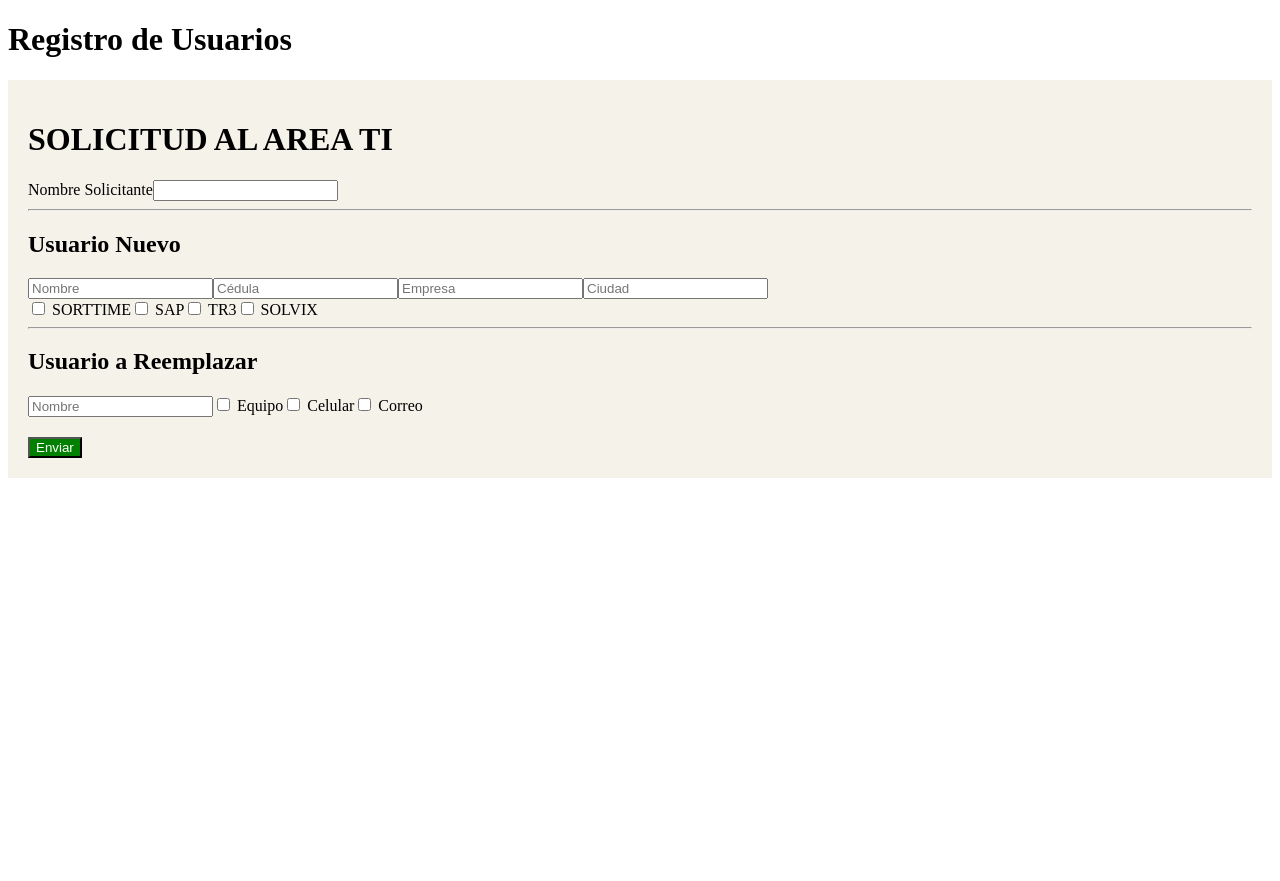
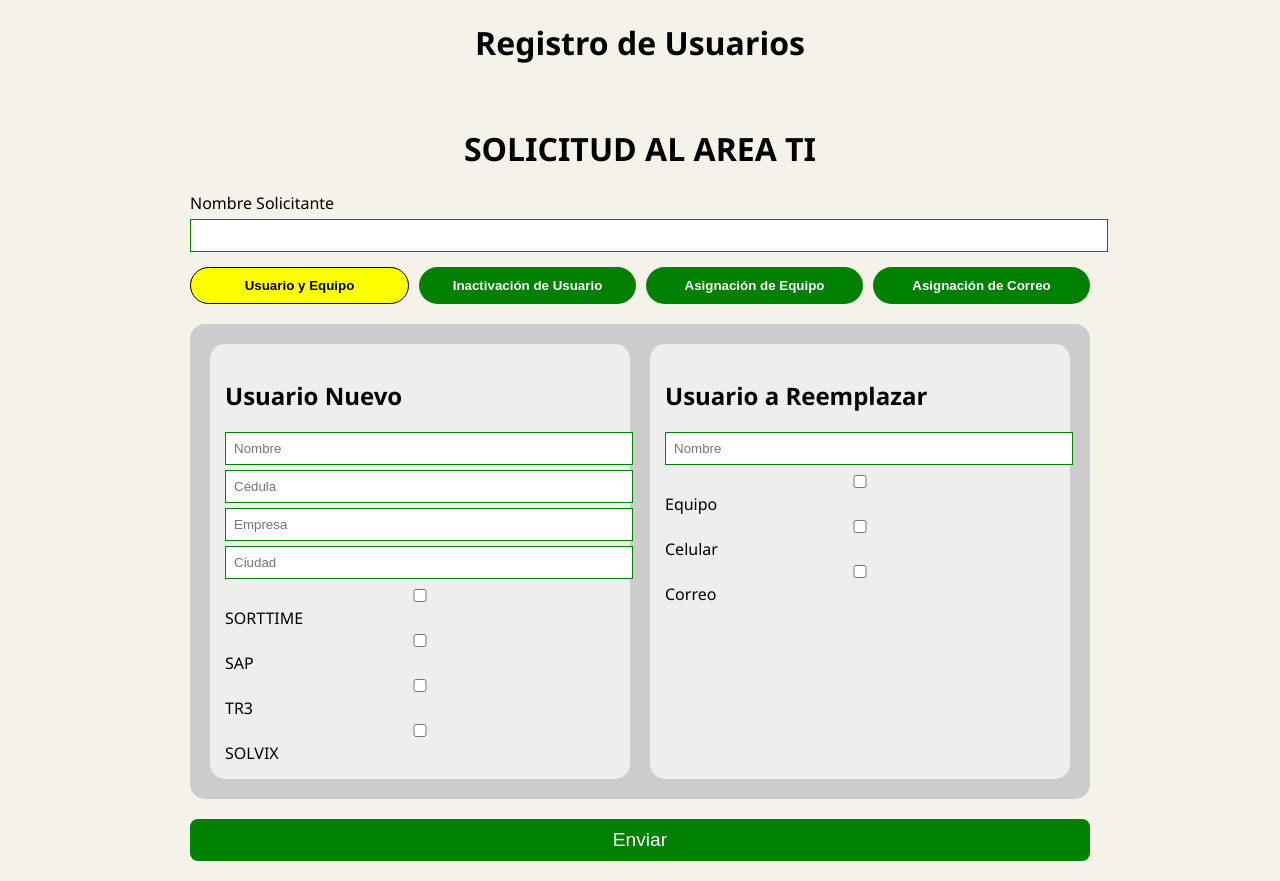
Before and after one commit to CamiloGs-univalle/DesarrolloTI, a React (Vite) app: page / in a window 1280 px wide. Before the commit the page ends 800 px from the top, so only its background shows below. Built offline with nearby package versions, Linux system fonts and the light colour scheme.

Commit message:
formulario

```diff
--- a/src/App.jsx
+++ b/src/App.jsx
@@ -1,4 +1,4 @@
-import Formulario from "./components/Formulario";
+import Formulario from "./components/Formulario/Formulario";
 
 
 function App() {
--- a/src/components/Formulario.jsx
+++ /dev/null
@@ -1,132 +0,0 @@
-import { useState } from "react";
-import { guardarUsuario } from "../controllers/userController";
-
-export default function Formulario() {
-  const [formData, setFormData] = useState({
-    solicitante: "",
-    nombreNuevo: "",
-    cedulaNuevo: "",
-    empresa: "",
-    ciudad: "",
-    sistemas: {
-      sorttime: false,
-      sap: false,
-      tr3: false,
-      solvix: false,
-    },
-    nombreReemplazo: "",
-    equipo: false,
-    celular: false,
-    correo: false,
-  });
-
-  const handleChange = (e) => {
-    const { name, value, type, checked } = e.target;
-    if (["sorttime", "sap", "tr3", "solvix"].includes(name)) {
-      setFormData((prev) => ({
-        ...prev,
-        sistemas: {
-          ...prev.sistemas,
-          [name]: checked,
-        },
-      }));
-    } else if (["equipo", "celular", "correo"].includes(name)) {
-      setFormData((prev) => ({
-        ...prev,
-        [name]: checked,
-      }));
-    } else {
-      setFormData((prev) => ({
-        ...prev,
-        [name]: value,
-      }));
-    }
-  };
-
-  const handleSubmit = async (e) => {
-    e.preventDefault();
-    await guardarUsuario(formData);
-    alert("✅ Solicitud enviada correctamente");
-    setFormData({
-      solicitante: "",
-      nombreNuevo: "",
-      cedulaNuevo: "",
-      empresa: "",
-      ciudad: "",
-      sistemas: { sorttime: false, sap: false, tr3: false, solvix: false },
-      nombreReemplazo: "",
-      equipo: false,
-      celular: false,
-      correo: false,
-    });
-  };
-
-  return (
-    <form onSubmit={handleSubmit} style={{ padding: "20px", backgroundColor: "#f5f2e9" }}>
-      <h1>SOLICITUD AL AREA TI</h1>
-
-      <label>Nombre Solicitante</label>
-      <input
-        name="solicitante"
-        value={formData.solicitante}
-        onChange={handleChange}
-        required
-      />
-
-      <hr />
-      <h2>Usuario Nuevo</h2>
-      <input
-        name="nombreNuevo"
-        placeholder="Nombre"
-        value={formData.nombreNuevo}
-        onChange={handleChange}
-        required
-      />
-      <input
-        name="cedulaNuevo"
-        placeholder="Cédula"
-        value={formData.cedulaNuevo}
-        onChange={handleChange}
-        required
-      />
-      <input
-        name="empresa"
-        placeholder="Empresa"
-        value={formData.empresa}
-        onChange={handleChange}
-        required
-      />
-      <input
-        name="ciudad"
-        placeholder="Ciudad"
-        value={formData.ciudad}
-        onChange={handleChange}
-        required
-      />
-
-      <div>
-        <label><input type="checkbox" name="sorttime" checked={formData.sistemas.sorttime} onChange={handleChange} /> SORTTIME</label>
-        <label><input type="checkbox" name="sap" checked={formData.sistemas.sap} onChange={handleChange} /> SAP</label>
-        <label><input type="checkbox" name="tr3" checked={formData.sistemas.tr3} onChange={handleChange} /> TR3</label>
-        <label><input type="checkbox" name="solvix" checked={formData.sistemas.solvix} onChange={handleChange} /> SOLVIX</label>
-      </div>
-
-      <hr />
-      <h2>Usuario a Reemplazar</h2>
-      <input
-        name="nombreReemplazo"
-        placeholder="Nombre"
-        value={formData.nombreReemplazo}
-        onChange={handleChange}
-      />
-      <label><input type="checkbox" name="equipo" checked={formData.equipo} onChange={handleChange} /> Equipo</label>
-      <label><input type="checkbox" name="celular" checked={formData.celular} onChange={handleChange} /> Celular</label>
-      <label><input type="checkbox" name="correo" checked={formData.correo} onChange={handleChange} /> Correo</label>
-
-      <br />
-      <button type="submit" style={{ marginTop: "20px", backgroundColor: "green", color: "white" }}>
-        Enviar
-      </button>
-    </form>
-  );
-}
--- /dev/null
+++ b/src/components/Formulario/Formulario.css
@@ -0,0 +1,87 @@
+body {
+  font-family: "Segoe UI", sans-serif;
+  background-color: #f5f2e9;
+  margin: 0;
+}
+
+.formulario-ti {
+  padding: 20px;
+  max-width: 900px;
+  margin: auto;
+}
+
+h1 {
+  text-align: center;
+  font-size: 2rem;
+}
+
+.campo {
+  margin-bottom: 15px;
+}
+
+input[type="text"],
+input[type="number"],
+input {
+  display: block;
+  margin: 5px 0;
+  padding: 8px;
+  width: 100%;
+  border: 1px solid green;
+}
+
+.botones {
+  display: flex;
+  gap: 10px;
+  margin-bottom: 20px;
+}
+
+.btn,
+.btn-am {
+  flex: 1;
+  padding: 10px;
+  border-radius: 25px;
+  font-weight: bold;
+  border: none;
+}
+
+.btn {
+  background-color: green;
+  color: white;
+}
+
+.btn-am {
+  background-color: yellow;
+  border: 1px solid black;
+}
+
+.panel {
+  display: flex;
+  gap: 20px;
+  background-color: #ccc;
+  padding: 20px;
+  border-radius: 15px;
+}
+
+section {
+  flex: 1;
+  background: #eee;
+  padding: 15px;
+  border-radius: 15px;
+}
+
+.checks,
+.reemplazo-checks {
+  display: flex;
+  flex-direction: column;
+}
+
+.btn-enviar {
+  margin-top: 20px;
+  background-color: green;
+  color: white;
+  padding: 10px;
+  border: none;
+  width: 100%;
+  font-size: 1.2rem;
+  border-radius: 8px;
+}
--- /dev/null
+++ b/src/components/Formulario/Formulario.jsx
@@ -0,0 +1,88 @@
+import "./formulario.css";
+import { useState } from "react";
+import { guardarUsuario } from "../../controllers/userController";
+
+export default function Formulario() {
+  const [formData, setFormData] = useState({
+    solicitante: "",
+    nombreNuevo: "",
+    cedulaNuevo: "",
+    empresa: "",
+    ciudad: "",
+    sistemas: { sorttime: false, sap: false, tr3: false, solvix: false },
+    nombreReemplazo: "",
+    equipo: false,
+    celular: false,
+    correo: false,
+  });
+
+  const handleChange = (e) => {
+    const { name, value, type, checked } = e.target;
+    if (["sorttime", "sap", "tr3", "solvix"].includes(name)) {
+      setFormData((prev) => ({
+        ...prev,
+        sistemas: {
+          ...prev.sistemas,
+          [name]: checked,
+        },
+      }));
+    } else if (["equipo", "celular", "correo"].includes(name)) {
+      setFormData((prev) => ({ ...prev, [name]: checked }));
+    } else {
+      setFormData((prev) => ({ ...prev, [name]: value }));
+    }
+  };
+
+  const handleSubmit = async (e) => {
+    e.preventDefault();
+    await guardarUsuario(formData);
+    alert("✅ Solicitud enviada correctamente");
+  };
+
+  return (
+    <form onSubmit={handleSubmit} className="formulario-ti">
+      <h1>SOLICITUD AL AREA TI</h1>
+
+      <div className="campo">
+        <label>Nombre Solicitante</label>
+        <input name="solicitante" value={formData.solicitante} onChange={handleChange} required />
+      </div>
+
+      <div className="botones">
+        <button className="btn-am">Usuario y Equipo</button>
+        <button className="btn">Inactivación de Usuario</button>
+        <button className="btn">Asignación de Equipo</button>
+        <button className="btn">Asignación de Correo</button>
+      </div>
+
+      <div className="panel">
+        <section className="nuevo">
+          <h2>Usuario Nuevo</h2>
+          <input name="nombreNuevo" placeholder="Nombre" value={formData.nombreNuevo} onChange={handleChange} required />
+          <input name="cedulaNuevo" placeholder="Cédula" value={formData.cedulaNuevo} onChange={handleChange} required />
+          <input name="empresa" placeholder="Empresa" value={formData.empresa} onChange={handleChange} required />
+          <input name="ciudad" placeholder="Ciudad" value={formData.ciudad} onChange={handleChange} required />
+
+          <div className="checks">
+            <label><input type="checkbox" name="sorttime" checked={formData.sistemas.sorttime} onChange={handleChange} /> SORTTIME</label>
+            <label><input type="checkbox" name="sap" checked={formData.sistemas.sap} onChange={handleChange} /> SAP</label>
+            <label><input type="checkbox" name="tr3" checked={formData.sistemas.tr3} onChange={handleChange} /> TR3</label>
+            <label><input type="checkbox" name="solvix" checked={formData.sistemas.solvix} onChange={handleChange} /> SOLVIX</label>
+          </div>
+        </section>
+
+        <section className="reemplazo">
+          <h2>Usuario a Reemplazar</h2>
+          <input name="nombreReemplazo" placeholder="Nombre" value={formData.nombreReemplazo} onChange={handleChange} />
+          <div className="reemplazo-checks">
+            <label><input type="checkbox" name="equipo" checked={formData.equipo} onChange={handleChange} /> Equipo</label>
+            <label><input type="checkbox" name="celular" checked={formData.celular} onChange={handleChange} /> Celular</label>
+            <label><input type="checkbox" name="correo" checked={formData.correo} onChange={handleChange} /> Correo</label>
+          </div>
+        </section>
+      </div>
+
+      <button type="submit" className="btn-enviar">Enviar</button>
+    </form>
+  );
+}
```
